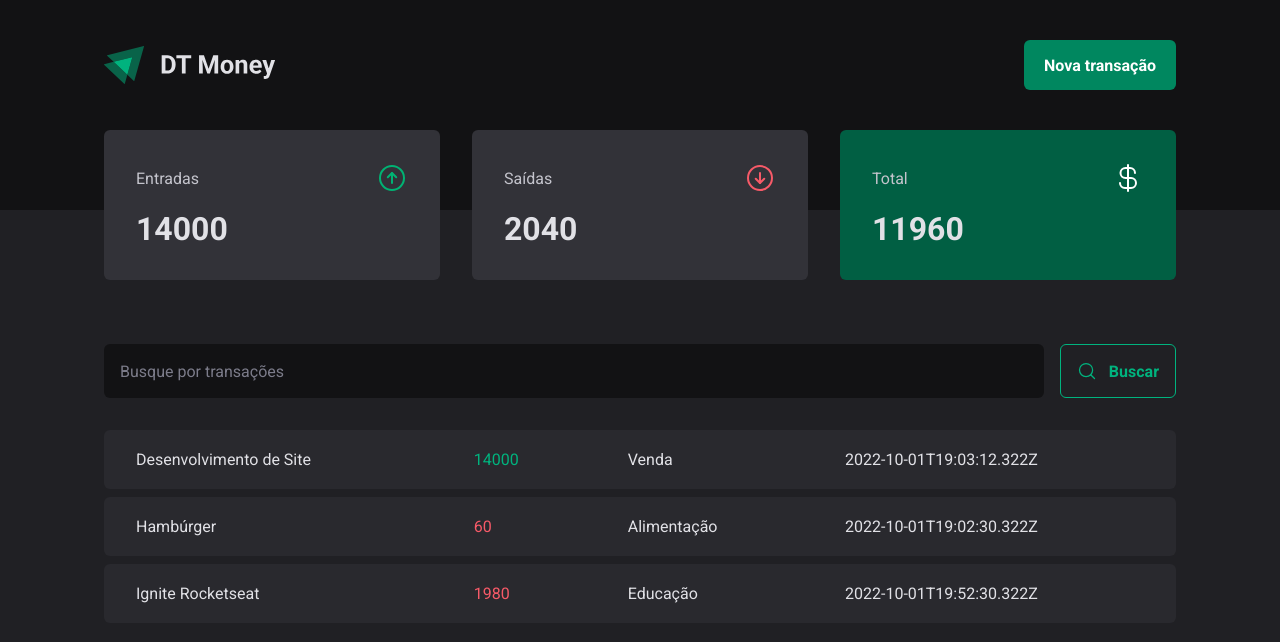
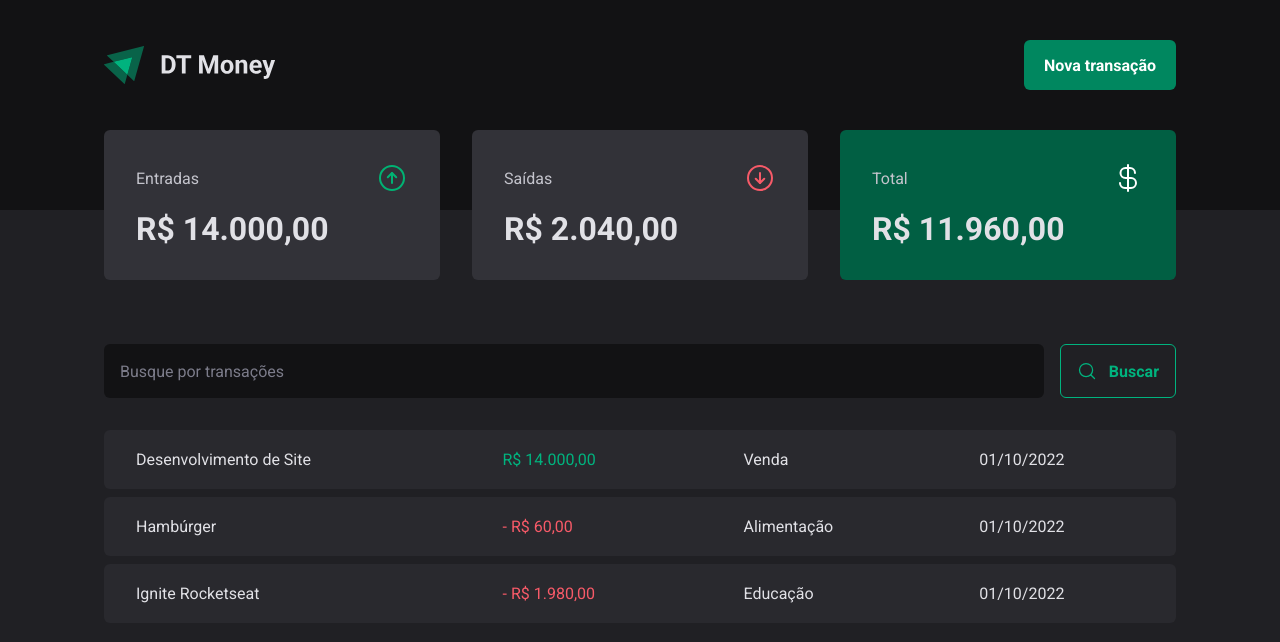
Before and after one commit to JudisP/dt-money, a React (Vite) app: page / in a window 1280 px wide. Shown: the top 642 px of the page. Built offline with nearby package versions, Linux system fonts and the light colour scheme; data requests are answered from the project's data file.

Commit message:
Formatando Valores

```diff
--- a/src/components/Summary/index.tsx
+++ b/src/components/Summary/index.tsx
@@ -2,6 +2,7 @@ import { SummaryCard, SummaryContainer } from "./styles";
 import { ArrowCircleDown, ArrowCircleUp, CurrencyDollar } from "phosphor-react";
 import { useContext } from "react";
 import { TransactionsContext } from "../../contexts/TransactionsContext";
+import { priceFormatter } from "../../utils/formatter";
 
 export function Summary() {
   const { transactions } = useContext(TransactionsContext)
@@ -33,7 +34,7 @@ export function Summary() {
           <ArrowCircleUp size={32} color="#00b373"/>
         </header>
 
-        <strong>{summary.income}</strong>
+        <strong>{priceFormatter.format(summary.income)}</strong>
       </SummaryCard>
 
       <SummaryCard>
@@ -42,7 +43,7 @@ export function Summary() {
           <ArrowCircleDown size={32} color="#f75a68"/>
         </header>
 
-        <strong>{summary.outcome}</strong>
+        <strong>{priceFormatter.format(summary.outcome)}</strong>
       </SummaryCard>
 
       <SummaryCard variant="green">
@@ -51,7 +52,7 @@ export function Summary() {
           <CurrencyDollar size={32} color="#fff"/>
         </header>
 
-        <strong>{summary.total}</strong>
+        <strong>{priceFormatter.format(summary.total)}</strong>
       </SummaryCard>
     </SummaryContainer>
   )
--- a/src/pages/Transactions/index.tsx
+++ b/src/pages/Transactions/index.tsx
@@ -2,6 +2,7 @@ import { useContext, useEffect, useState } from "react";
 import { Header } from "../../components/Header";
 import { Summary } from "../../components/Summary";
 import { TransactionsContext } from "../../contexts/TransactionsContext";
+import { dateFormatter, priceFormatter } from "../../utils/formatter";
 import { SearchForm } from "./components/SearchForm";
 import { PriceHighlight, TransactionsContainer, TransactionsTable } from "./styles";
 
@@ -23,11 +24,12 @@ export function Transactions() {
                   <td>{transaction.description}</td>
                   <td>
                     <PriceHighlight variant={transaction.type}>
-                      {transaction.price}
+                      {transaction.type === 'outcome' && '- '}
+                      {priceFormatter.format(transaction.price)}
                     </PriceHighlight>
                   </td>
                   <td>{transaction.category}</td>
-                  <td>{transaction.createdAt}</td>
+                  <td>{dateFormatter.format(new Date(transaction.createdAt))}</td>
                 </tr>
               )
             })}
--- /dev/null
+++ b/src/utils/formatter.ts
@@ -0,0 +1,6 @@
+export const dateFormatter = new Intl.DateTimeFormat('pt-BR');
+
+export const priceFormatter = new Intl.NumberFormat('pt-BR', {
+  style: 'currency',
+  currency: 'BRL'
+})
```
